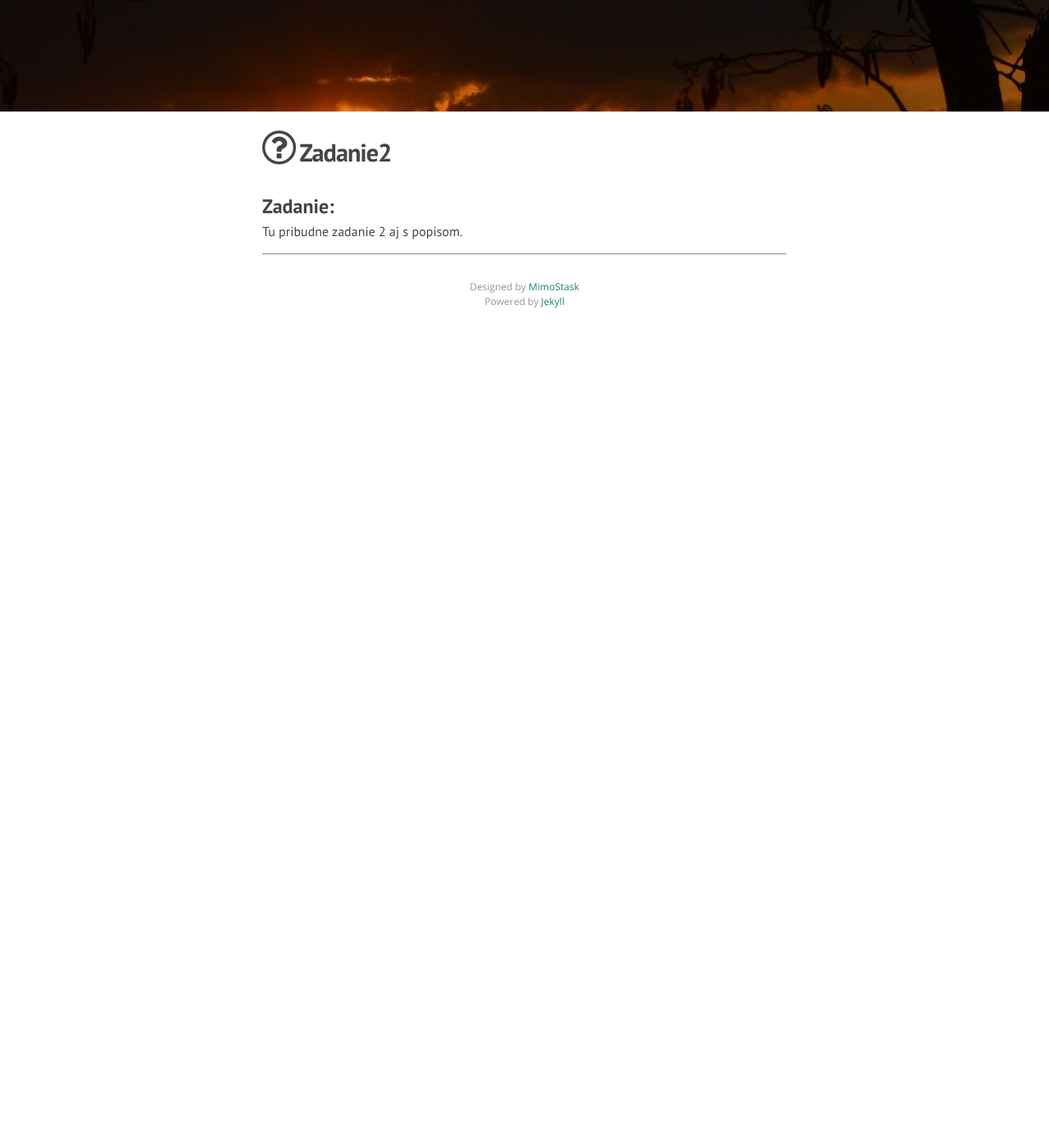
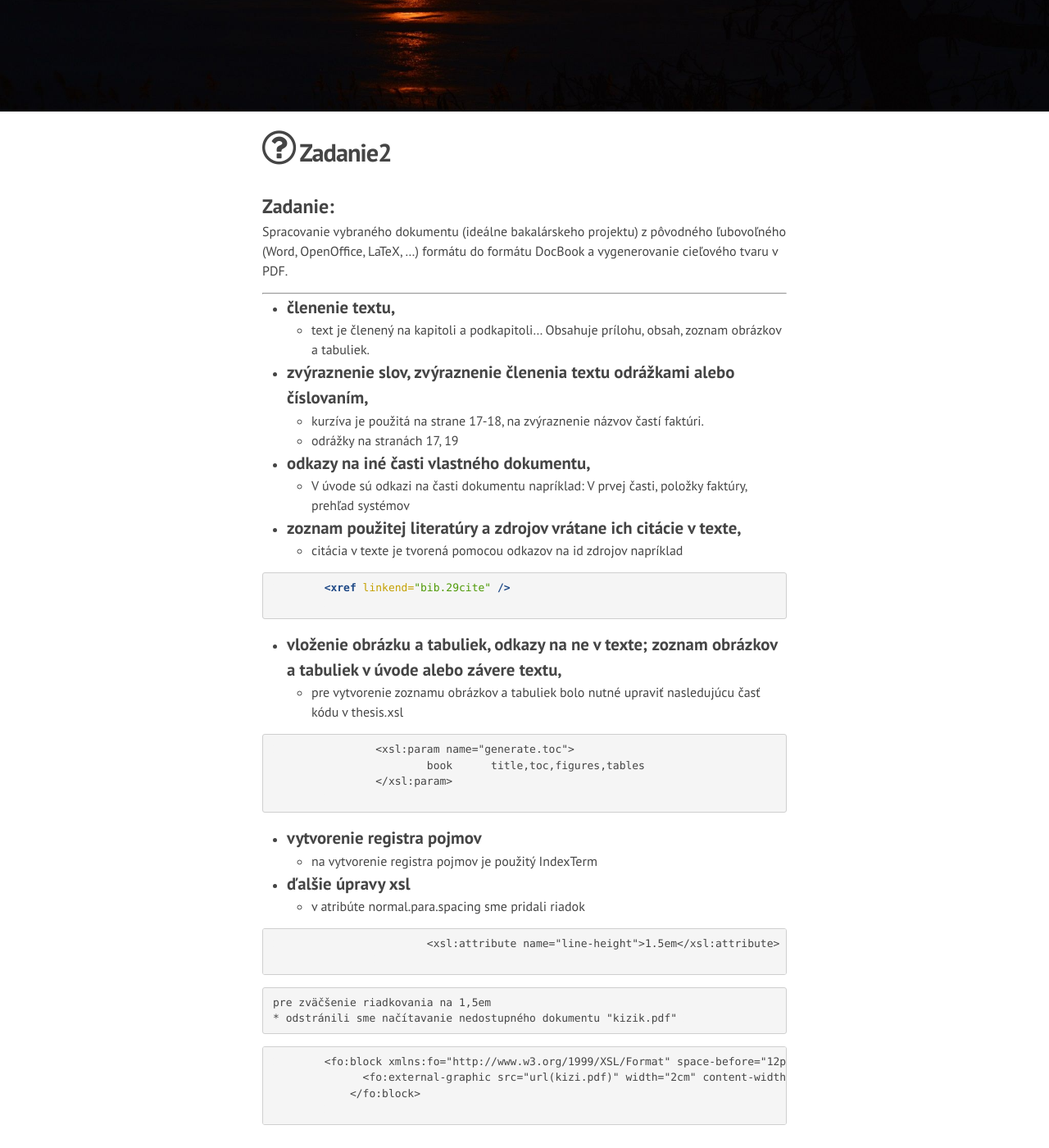
Before and after one commit to MimoStask/MimoStask.github.io, a Jekyll site: the page built from _wepubs/zadanie2.markdown, in a window 1280 px wide and 1400 px high, scrolled down 314 px. Shown: the whole window at 82% size. Built offline with Jekyll 4.4.1, drawn with Linux system fonts in a browser that asks for light colours; before the commit the page ends 900 px from its top, so only the background shows below that.

Commit message:
add zadanie2 to wepub

```diff
--- a/_wepubs/zadanie2.markdown
+++ b/_wepubs/zadanie2.markdown
@@ -1,6 +1,42 @@
 ---
 layout: wepubs
 title: Zadanie2
-sub_title: Tu pribudne zadanie 2 aj s popisom.
+sub_title: Spracovanie vybraného dokumentu (ideálne bakalárskeho projektu) z pôvodného ľubovoľného (Word, OpenOffice, LaTeX, …) formátu do formátu DocBook a vygenerovanie cieľového tvaru v PDF.
 image_path:
 ---
+
+
+
+* ### členenie textu,
+	* text je členený na kapitoli a podkapitoli... Obsahuje prílohu, obsah, zoznam obrázkov a tabuliek.
+* ### zvýraznenie slov, zvýraznenie členenia textu odrážkami alebo číslovaním,
+	* kurzíva je použitá na strane 17-18, na zvýraznenie názvov častí faktúri.
+	* odrážky na stranách 17, 19
+* ### odkazy na iné časti vlastného dokumentu,
+	* V úvode sú odkazi na časti dokumentu napríklad: V prvej časti, položky faktúry, prehľad systémov
+* ### zoznam použitej literatúry a zdrojov vrátane ich citácie v texte,
+	* citácia v texte je tvorená pomocou odkazov na id zdrojov napríklad
+	{% highlight xml %}
+	<xref linkend="bib.29cite" />
+	{% endhighlight %}
+* ### vloženie obrázku a tabuliek, odkazy na ne v texte; zoznam obrázkov a tabuliek v úvode alebo závere textu,
+	* pre vytvorenie zoznamu obrázkov a tabuliek bolo nutné upraviť nasledujúcu časť kódu v thesis.xsl
+	{% highlight xsl %}
+		<xsl:param name="generate.toc">
+			book      title,toc,figures,tables
+		</xsl:param>
+	{% endhighlight %}
+* ### vytvorenie registra pojmov
+	* na vytvorenie registra pojmov je použitý IndexTerm
+* ### ďalšie úpravy xsl
+	* v atribúte normal.para.spacing sme pridali riadok
+		{% highlight xsl %}
+			<xsl:attribute name="line-height">1.5em</xsl:attribute>
+		{% endhighlight %}
+	pre zväčšenie riadkovania na 1,5em
+	* odstránili sme načítavanie nedostupného dokumentu "kizik.pdf"
+	{% highlight xsl %}
+	<fo:block xmlns:fo="http://www.w3.org/1999/XSL/Format" space-before="12pt" space-after="1cm" text-align="center">
+	      <fo:external-graphic src="url(kizi.pdf)" width="2cm" content-width="scale-to-fit"/>
+	    </fo:block>
+	{% endhighlight %}
```
